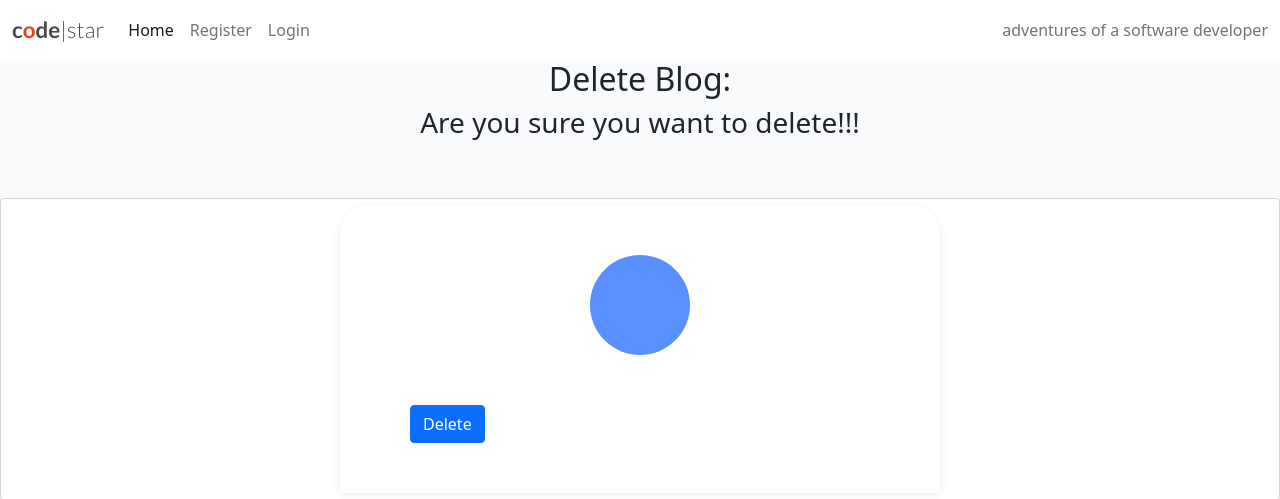
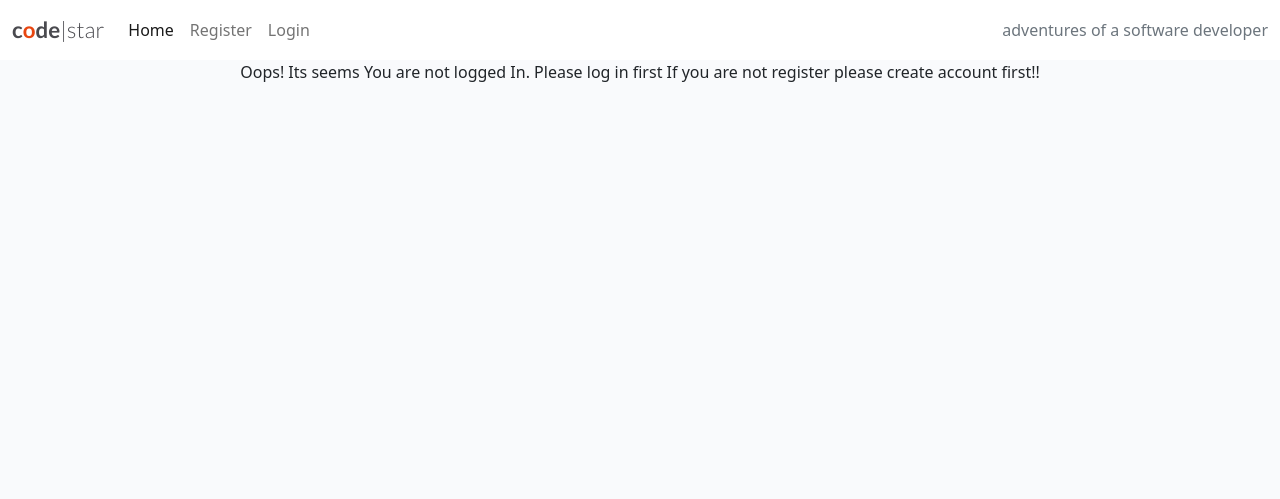
Before and after one commit to NOREEN-WB/Treasure_Island, a Django app: template templates/delete_post.html in a window 1280 px wide. Shown: the top 499 px of the page. Run offline with Django 3.2, Linux system fonts and the light colour scheme; the template is opened without the code that fills it, so the values that code supplies are empty.

```diff
--- a/blogisland/admin.py
+++ b/blogisland/admin.py
@@ -22,3 +22,8 @@ class CommentAdmin(admin.ModelAdmin):
     list_display = ['name', 'body', 'post', 'created_on']
     list_filter = ['created_on']
     search_fields = ['name', 'email', 'body']
+
+@admin.register(Category)
+class CategoryAdmin(admin.ModelAdmin):
+    """Category Admin Class"""
+    list_display = ['name']
--- a/templates/delete_post.html
+++ b/templates/delete_post.html
@@ -2,6 +2,7 @@
 {% block title %}Delete Blog {% endblock %}
 {% block content %}
 
+{% if user.is_authenticated%}
 <h2 class="text-center">Delete Blog:</h2 >
     <h3 class="text-center">Are you sure you want to delete!!!</h3>
     <div class="registration-form">
@@ -12,5 +13,16 @@
                   <button class="btn btn-primary">Delete</button>
         </div>
     </div>
-
+    {% else %}
+    <div class="container">
+        <div class="row">
+            <div class="text-center">
+                <p>
+                    Oops! Its seems You are not logged In. Please log in first
+                    If you are not register please create account first!!
+                </p>
+            </div>
+        </div>
+    </div>
+{% endif %}
 {% endblock %}
```
Also changed, not shown: blogisland/models.py (+11 -0 lines), blogisland/migrations/0005_category.py (added). Lines whose indentation alone changed are shown as unchanged.
